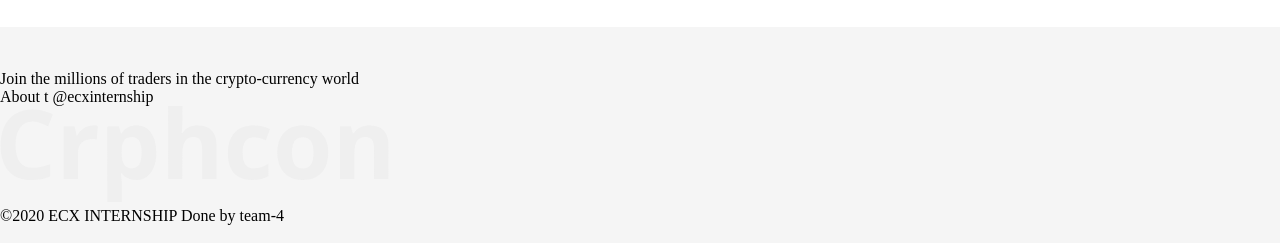
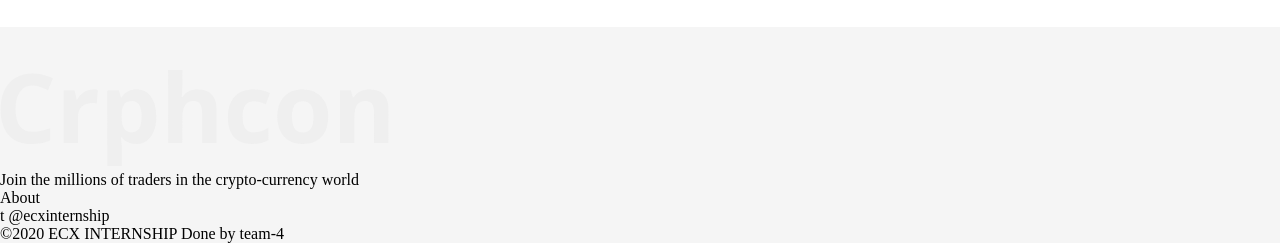
Before and after one commit to E-wave112/team4-week2, a plain HTML site: page index.html in a window 1280 px wide. Shown: the part 3468-3711 px from the top of the page. Drawn offline with Linux system fonts and the light colour scheme.

Commit message:
Update index.html

```diff
--- a/index.html
+++ b/index.html
@@ -153,17 +153,13 @@
     </main>
     <footer>
         <div class="foot-head">
-            <div class="flexed-one">
-                <div class="newsletter">
-                    Join the millions of traders in the crypto-currency world
-                </div>
-                <div class="foot-nav">
-                    <div>
-                        <a>About</a>
-                        <span>t</span> @ecxinternship
-                    </div>
-                </div>
-                <img src="Assets/images/Crphcon.svg">
+            <img src="Assets/images/Crphcon.svg" class="watermark">
+            <div class="newsletter">
+                Join the millions of traders in the crypto-currency world
+            </div>
+            <div class="foot-nav">
+                <a>About</a>
+                <div class="fer"><span class="fur">t</span> @ecxinternship</div>
             </div>
         </div>
         <div class="foot-bottom">
```
